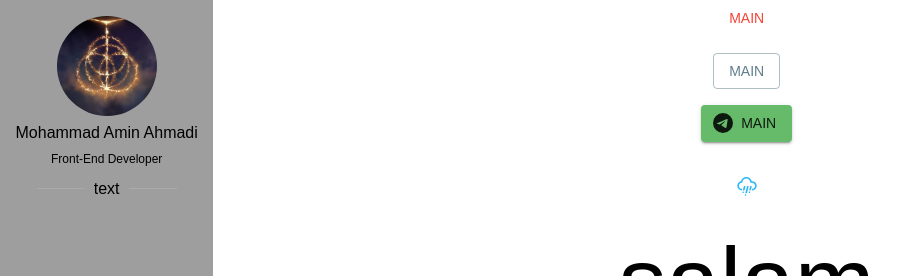
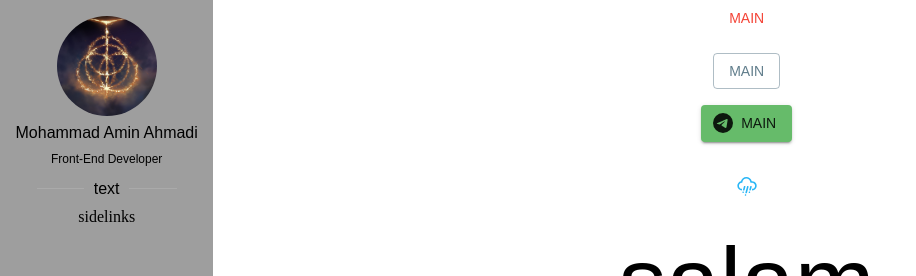
Before and after one commit to rex-vero/personal-app, a React (Create React App) app: page / in a window 1280 px wide. Shown: the top 276 px of the page, without its empty margins (0-916 px from the left). Built offline with nearby package versions, Linux system fonts and the light colour scheme; a web font is replaced by a local one.

Commit message:
sidebar components become ready to implementation

```diff
--- /dev/null
+++ b/src/components/sidebar/SideHead.js
@@ -0,0 +1,16 @@
+import { Avatar, Divider, Typography } from "@mui/material";
+
+const SideHead = () => {
+    return (
+        <>
+            <Avatar sx={{ height: 100, width: 100 }} alt="Mohammad Amin" src={require('../../assets/images/logo.jpg')} >MA</Avatar>
+            <Typography>Mohammad Amin Ahmadi</Typography>
+            <Typography variant="caption">Front-End Developer</Typography>
+            <Divider variant="middle" sx={{ width: 140 }} >
+                <Typography variant="subtitle1">text</Typography>
+            </Divider>
+        </>
+    );
+}
+
+export default SideHead;
--- /dev/null
+++ b/src/components/sidebar/SideLinks.js
@@ -0,0 +1,7 @@
+const SideLinks = () => {
+    return (
+        <>sidelinks</>
+    );
+}
+
+export default SideLinks;
--- a/src/components/sidebar/Sidebar.js
+++ b/src/components/sidebar/Sidebar.js
@@ -1,14 +1,12 @@
-import { Avatar, Divider, Box, Typography } from "@mui/material";
+import { Box } from "@mui/material";
+import SideLinks from "./SideLinks";
+import SideHead from "./SideHead";
 
 const Sidebar = () => {
     return (
-        <Box display={'flex'} flexDirection={'column'} alignItems={'center'} gap={'5px'} textAlign={'center'} mt={2}>
-            <Avatar sx={{ height: 100, width: 100 }} src={require('../../assets/images/logo.jpg')} />
-            <Typography>Mohammad Amin Ahmadi</Typography>
-            <Typography variant="caption">Front-End Developer</Typography>
-            <Divider variant="middle" sx={{ width: 140 }} >
-                <Typography variant="subtitle1">text</Typography>
-            </Divider>
+        <Box position={'sticky'} top={16} display={'flex'} flexDirection={'column'} alignItems={'center'} gap={'5px'} textAlign={'center'} mt={2}>
+            <SideHead />
+            <SideLinks />
         </Box>
     );
 }
```
